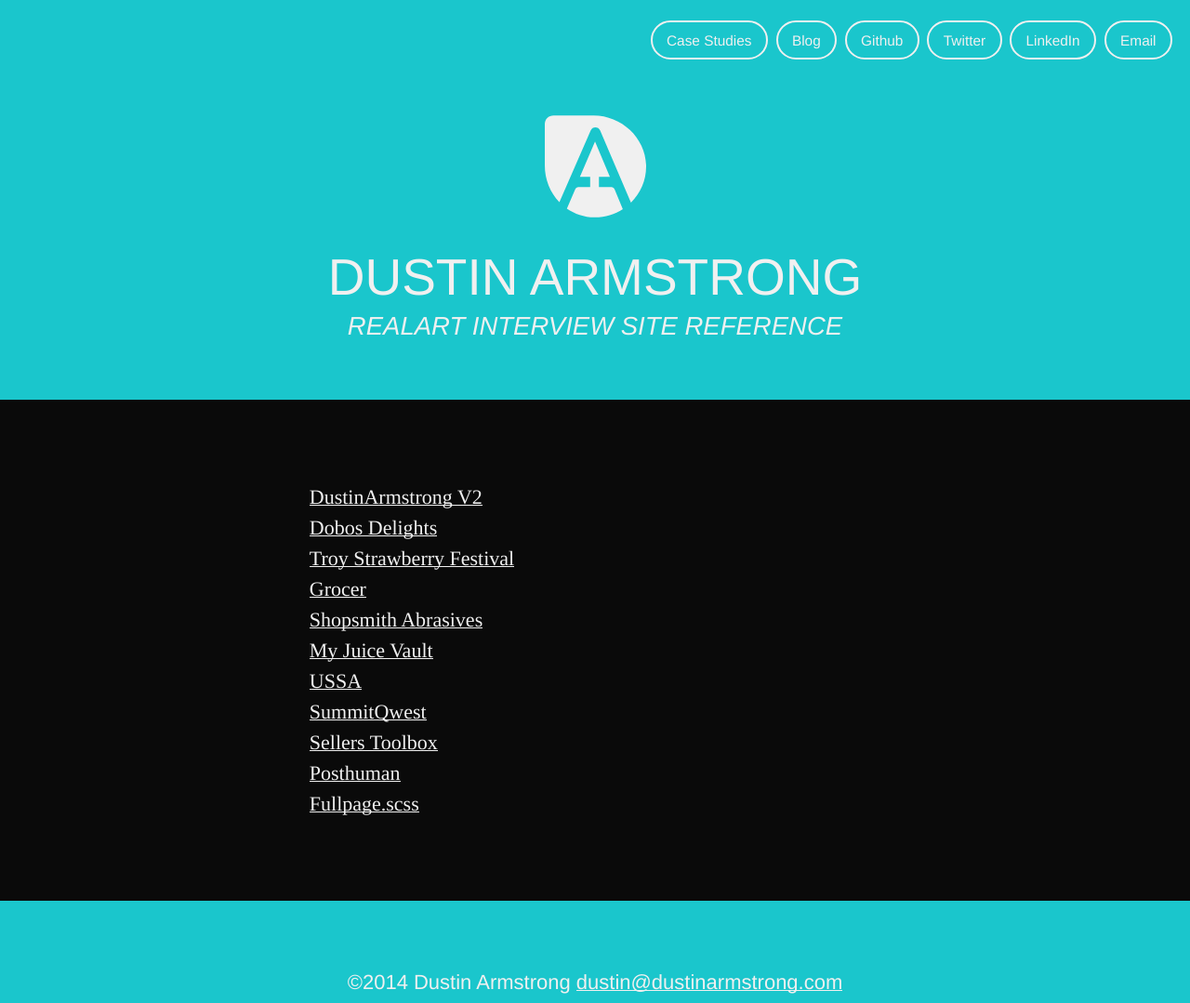
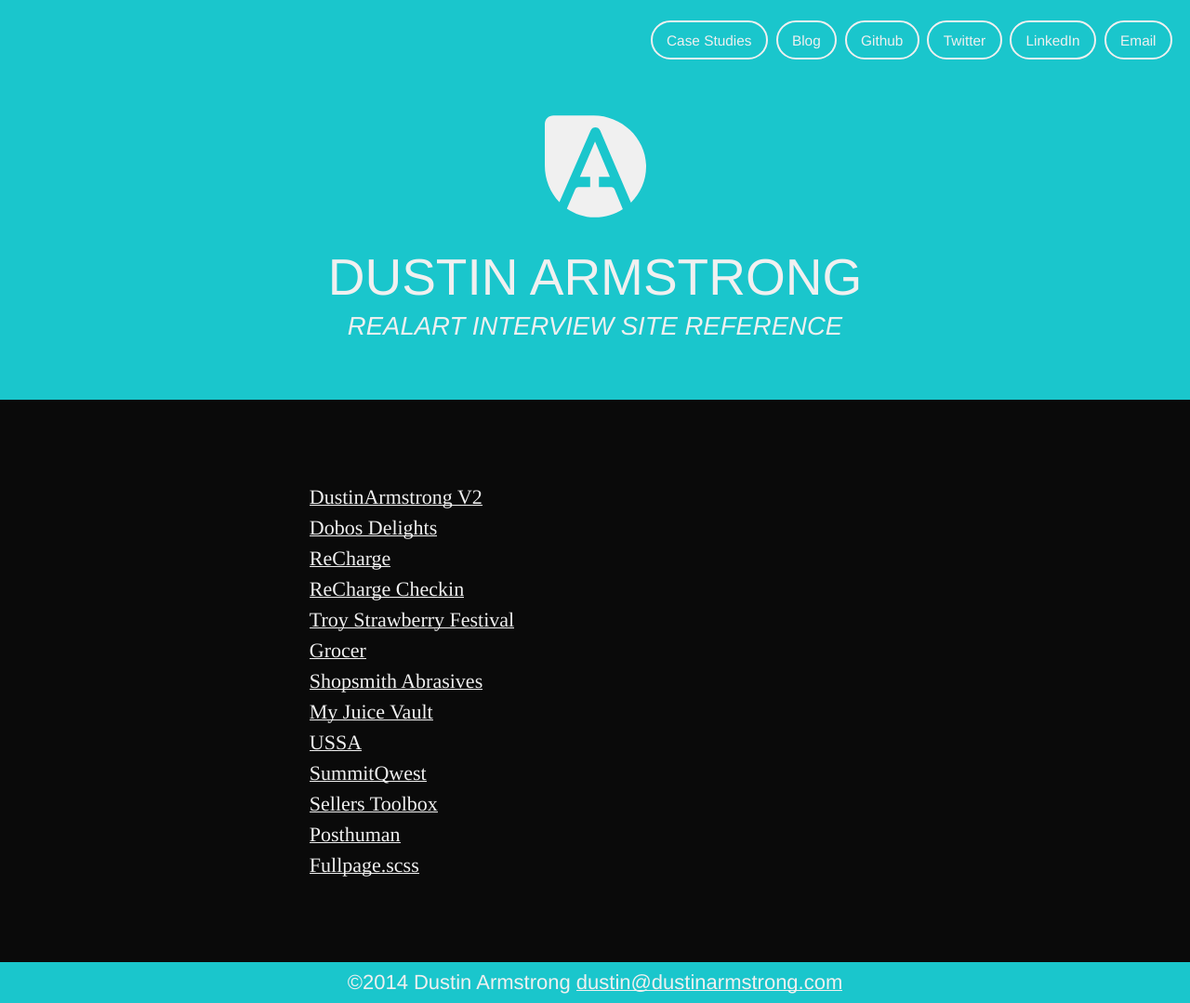
Before and after one commit to DustinArmstrong/dustinarmstrong, a Jekyll site: the page built from ra.md, in a window 1280 px wide. Shown: the whole page at 93% size. Built offline with Jekyll 4.4.1, drawn with Linux system fonts in a browser that asks for light colours; some web fonts are replaced; Markdown is read by kramdown in place of the engine named in the settings.

Commit message:
RA Page Update

```diff
--- a/ra.md
+++ b/ra.md
@@ -8,6 +8,8 @@ title: RealArt Interview Site Reference
 		<p>
 			<a href="http://dustinarmstrong.com/v2">DustinArmstrong V2</a><br>
 			<a href="http://dobosdelights.com/">Dobos Delights</a><br>
+			<a href="http://recharge.mx/">ReCharge</a><br>
+			<a href="http://recharge.mx/checkin">ReCharge Checkin</a><br>
 			<a href="https://gostrawberries.com/">Troy Strawberry Festival</a><br>
 			<a href="http://codefordayton.org/grocer/">Grocer</a><br>
 			<a href="http://shopsmithabrasives.com/">Shopsmith Abrasives</a><br>
```
